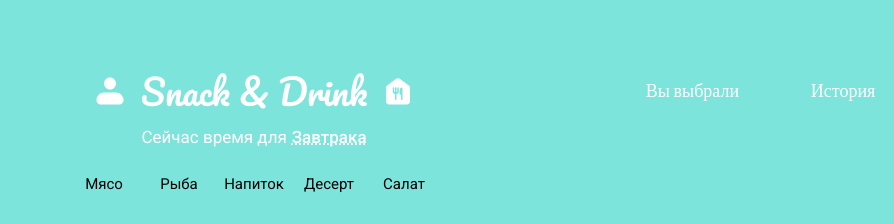
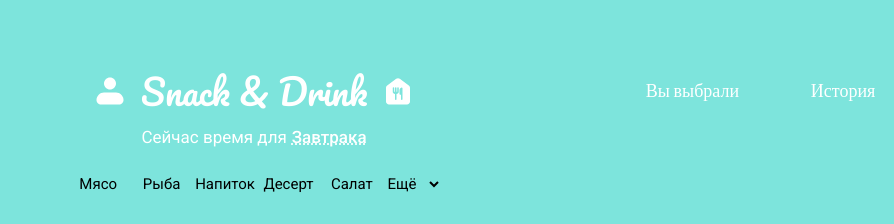
Before and after one commit to Streetmeat25/snack_and_drink, a React (Vite) app: page / in a window 1280 px wide. Shown: the top 224 px of the page, without its empty margins (386-1280 px from the left). Built offline with nearby package versions, Linux system fonts and the light colour scheme; data requests are answered from the project's data file.

Commit message:
fixed dish name overflow

```diff
--- a/src/components/UI/Filter/Filter.tsx
+++ b/src/components/UI/Filter/Filter.tsx
@@ -51,7 +51,20 @@ const Filter = () => {
                 }}>
                     Салат
                 </button>
-
+                <select style={{
+                    border: 0,
+                    background: "transparent",
+                    fontFamily: 'Roboto',
+                    fontSize: "15px",
+                    fontStyle:"normal",
+                    fontWeight: 400,
+                    cursor: "pointer"
+                }}>
+                    <option value='test'>Ещё</option>
+                    <option value='test0'>Еще</option>
+                    <option value='test1'>Еще1</option>
+                    <option value='test2'>Еще2</option>
+                </select>
 
             </div>
         </div>
--- a/src/styles/App.css
+++ b/src/styles/App.css
@@ -81,6 +81,8 @@ span{background: transparent}
 
 }
 .dish-name{
+  max-width: 50%;
+  flex-wrap: wrap;
   font-weight: 400;
   font-size: 18px;
   line-height: 23px;
```
